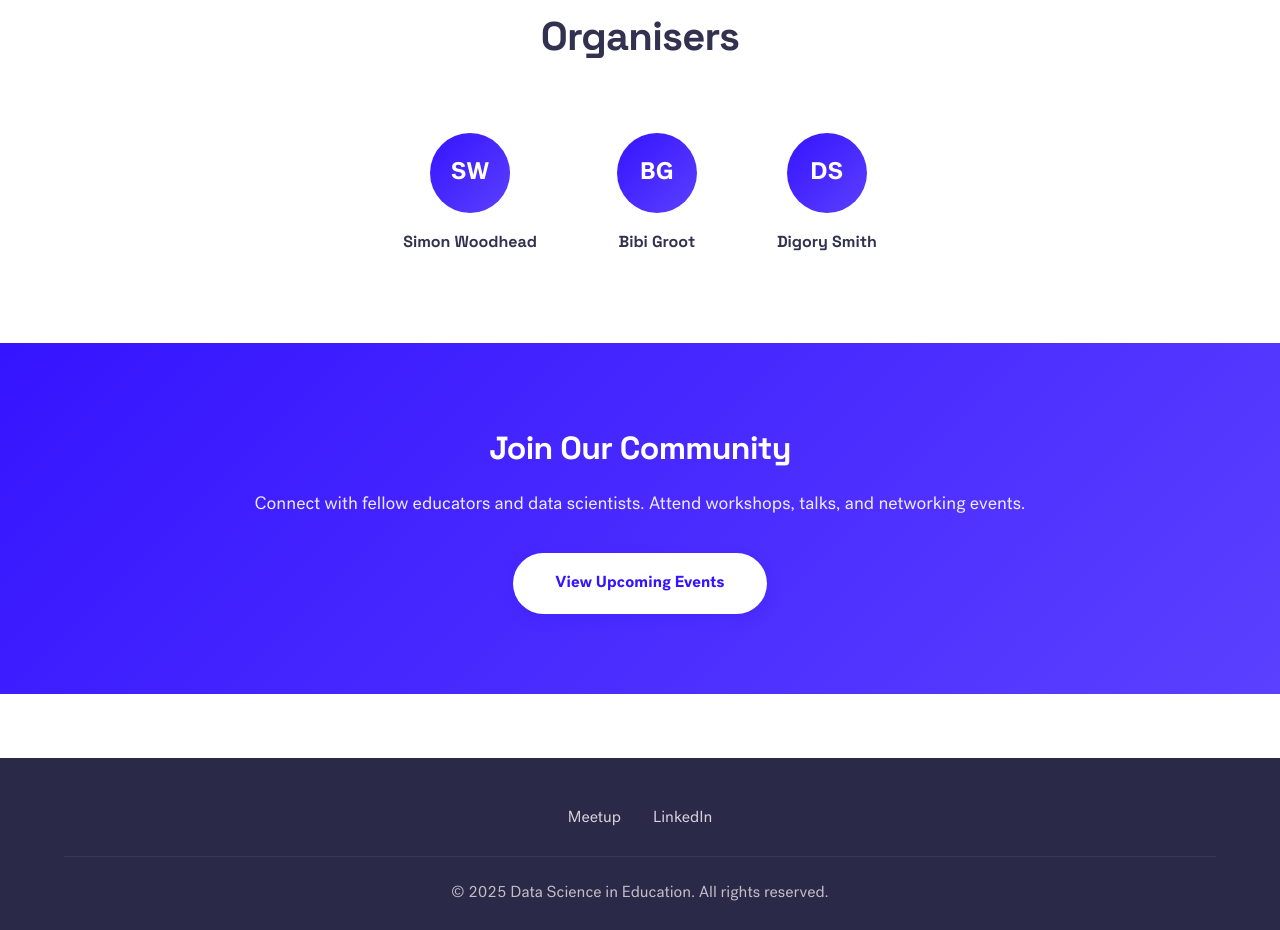
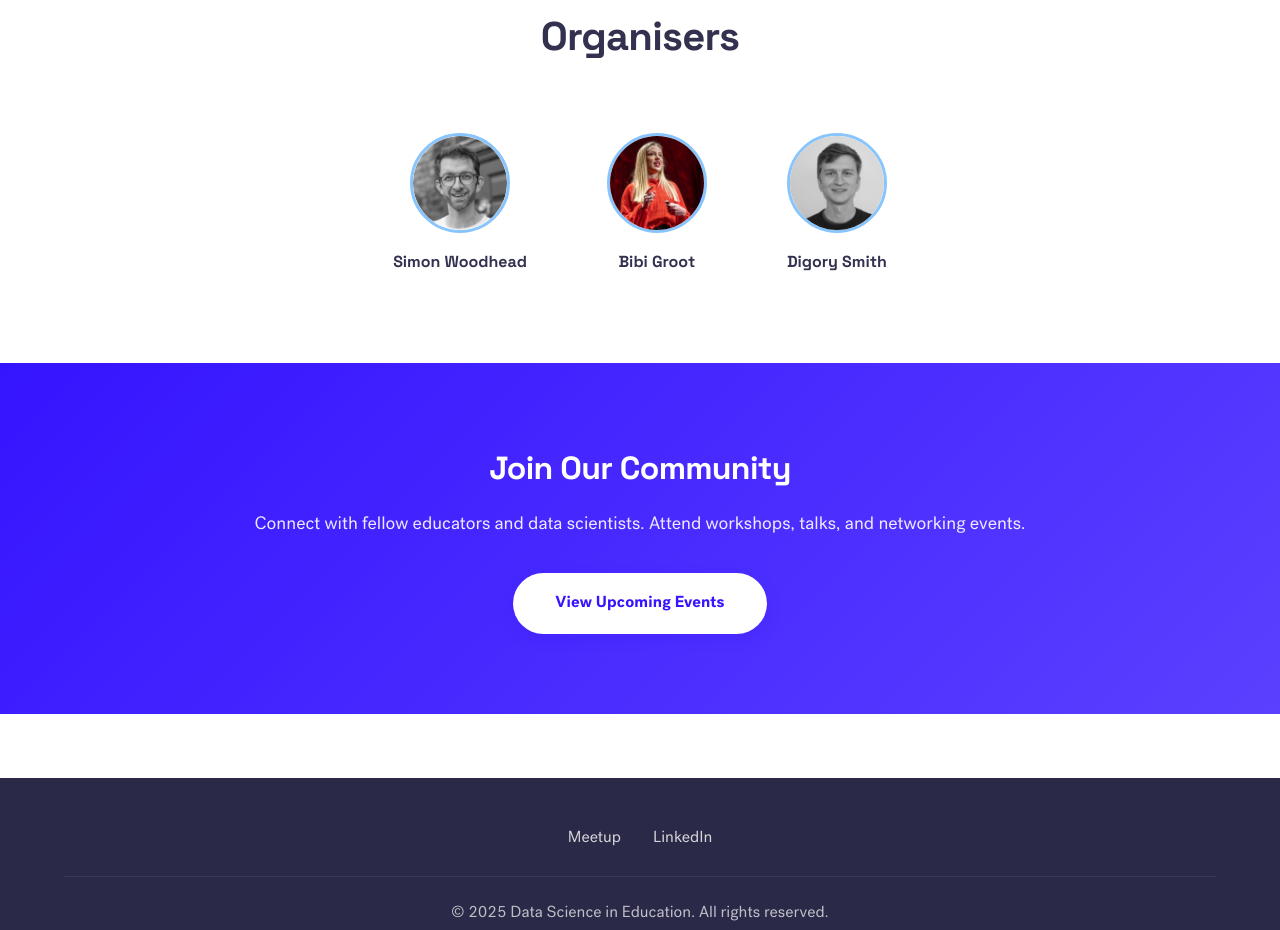
Before and after one commit to data-science-in-education/dsie-site, a website: page index.html in a window 1280 px wide. Shown: the part 980-1910 px from the top of the page. Drawn offline with Linux system fonts and the light colour scheme.

Commit message:
Use headshot images for organisers
Co-Authored-By: Claude Opus 4.5 <noreply@anthropic.com>

```diff
--- a/css/styles.css
+++ b/css/styles.css
@@ -650,17 +650,18 @@ section p {
 }
 
 .organiser-avatar {
-    width: 80px;
-    height: 80px;
+    width: 100px;
+    height: 100px;
     border-radius: 50%;
-    background: linear-gradient(135deg, var(--primary-color) 0%, #5B40FF 100%);
-    color: white;
-    display: flex;
-    align-items: center;
-    justify-content: center;
-    font-size: 1.5rem;
-    font-weight: 700;
+    object-fit: cover;
     margin-bottom: 1rem;
+    border: 3px solid var(--primary-light);
+    transition: var(--transition);
+}
+
+.organiser-card:hover .organiser-avatar {
+    border-color: var(--primary-color);
+    transform: scale(1.05);
 }
 
 .organiser-card h3 {
--- a/index.html
+++ b/index.html
@@ -39,15 +39,15 @@
             <h2>Organisers</h2>
             <div class="organisers-grid">
                 <a href="https://www.linkedin.com/in/simon-woodhead/" class="organiser-card" target="_blank" rel="noopener">
-                    <div class="organiser-avatar">SW</div>
+                    <img src="images/organisers/simon.png" alt="Simon Woodhead" class="organiser-avatar">
                     <h3>Simon Woodhead</h3>
                 </a>
                 <a href="https://www.linkedin.com/in/bibi-groot-12757522/" class="organiser-card" target="_blank" rel="noopener">
-                    <div class="organiser-avatar">BG</div>
+                    <img src="images/organisers/bibi.jpg" alt="Bibi Groot" class="organiser-avatar">
                     <h3>Bibi Groot</h3>
                 </a>
                 <a href="https://www.linkedin.com/in/digory-smith/" class="organiser-card" target="_blank" rel="noopener">
-                    <div class="organiser-avatar">DS</div>
+                    <img src="images/organisers/digory.jpg" alt="Digory Smith" class="organiser-avatar">
                     <h3>Digory Smith</h3>
                 </a>
             </div>
```
Also changed, not shown: images/organisers/bibi.jpg (added), images/organisers/digory.jpg (added), images/organisers/simon.png (added).
